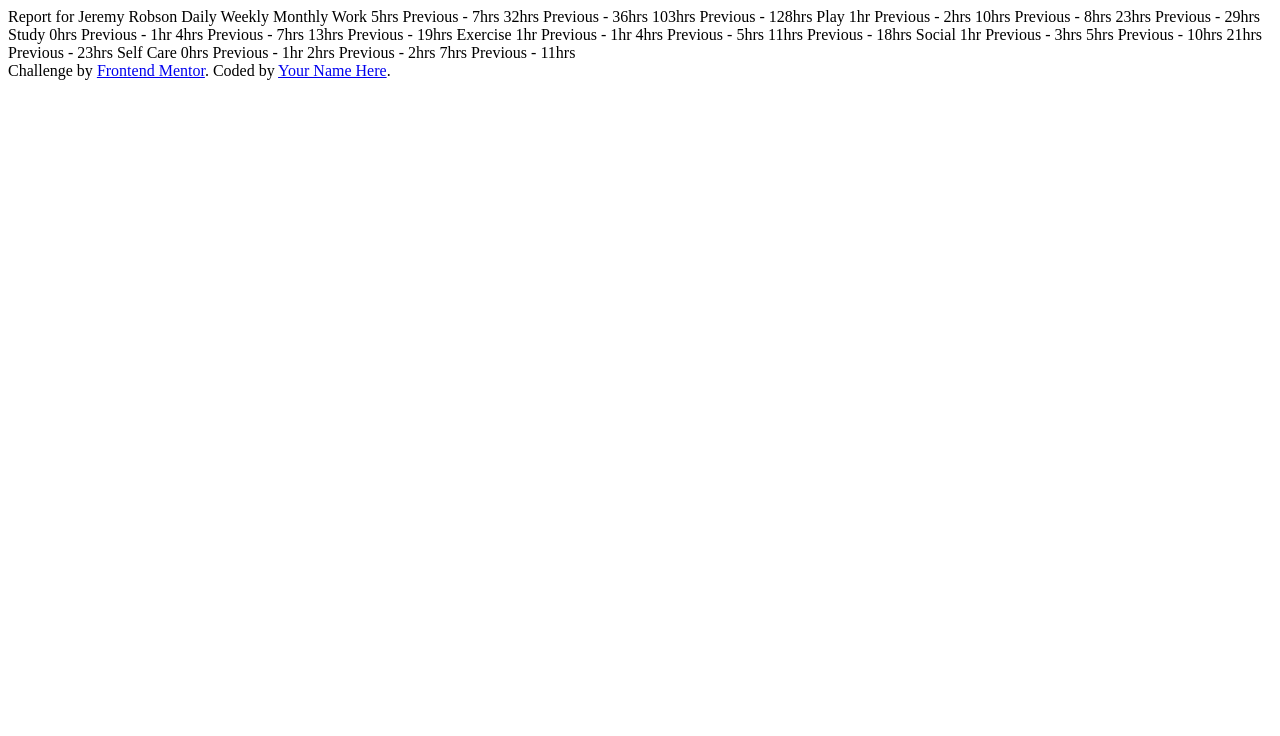
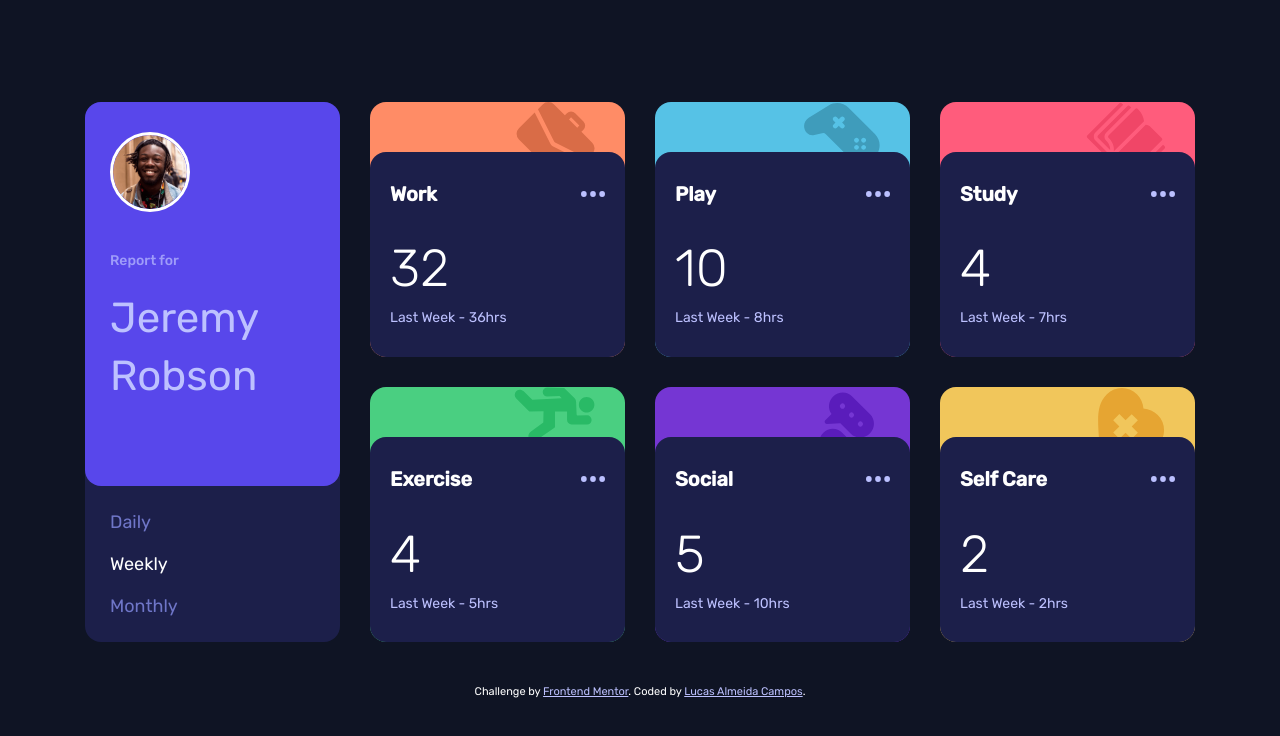
Before and after one commit to acamposlucas/time-tracking-dashboard, a plain HTML site: page index.html in a window 1280 px wide. Drawn offline with Linux system fonts and the light colour scheme.

Commit message:
not perfect but works

```diff
--- a/css/styles.css
+++ b/css/styles.css
@@ -26,18 +26,245 @@
   font-family: "Rubik", sans-serif;
 }
 
+html {
+  font-size: 62.5%;
+}
+
 body {
   align-items: center;
+  background-color: var(--clr-neutral-darkerblue);
+  display: grid;
+  place-items: center;
+  width: 100%;
+  min-height: 100vh;
+  padding: 8rem 2rem;
+}
+
+.tracker-cards {
+  display: grid;
+  gap: 2rem;
+  grid-auto-rows: max-content;
+  grid-template-columns: 1fr;
+  justify-items: center;
+  height: auto;
+  width: 100%;
+}
+
+@media screen and (min-width: 500px) {
+  .tracker-cards {
+    grid-template-columns: repeat(auto-fit, minmax(20rem, 1fr));
+    grid-template-rows: repeat(2, 1fr);
+    min-height: 51.8rem;
+    gap: 3rem;
+  }
+}
+
+@media screen and (min-width: 1110px) {
+  .tracker-cards {
+    max-width: 111rem;
+  }
+}
+
+.tracker {
+  background-color: var(--clr-neutral-darkblue);
+  width: 100%;
+  border-radius: 16px;
+}
+
+@media screen and (min-width: 1110px) {
+  .tracker {
+    grid-column: 1;
+    grid-row: span 2;
+  }
+}
+
+.card__menu {
+  align-items: center;
+  background-color: var(--clr-primary-blue);
+  border-radius: 16px;
   display: flex;
-  font-size: 18px;
-  justify-content: center;
-  height: 100vh;
+  gap: 1.5rem;
+  padding: 2.5rem;
+}
+
+@media screen and (min-width: 1110px) {
+  .card__menu {
+    flex-direction: column;
+    align-items: flex-start;
+    gap: 4rem;
+    padding: 3rem 2.5rem 8rem 2.5rem;
+  }
+}
+
+.card__image {
+  height: 80px;
+  border: 3px solid #fff;
+  border-radius: 100%;
+}
+
+.card__report__content p {
+  color: var(--clr-neutral-paleblue);
+  font-weight: var(--fw-500);
+  font-size: 14px;
+  opacity: 0.7;
+}
+
+.card__report__content h1 {
+  color: var(--clr-neutral-paleblue);
+  font-weight: var(--fw-400);
+  font-size: 2.2rem;
+  line-height: 1.4;
+}
+
+@media screen and (min-width: 1110px) {
+  .card__report__content h1 {
+    margin-top: 2rem;
+    font-size: 4.2rem;
+  }
+}
+
+.card__options {
+  display: flex;
+  gap: 2rem;
+  justify-content: space-between;
+  padding: 2.5rem;
+}
+
+@media screen and (min-width: 1110px) {
+  .card__options {
+    flex-direction: column;
+    gap: 2rem;
+    align-items: flex-start;
+  }
+}
+
+.card__option {
+  border: none;
+  background-color: transparent;
+  color: var(--clr-neutral-desblue);
+  cursor: pointer;
+  font-weight: var(--fw-400);
+  font-size: 1.8rem;
+}
+
+.active {
+  color: #fff;
+  transition: ease-in-out 500ms;
+}
+
+/* .card__option:active,
+.card__option:focus,
+.card__option:hover {
+  color: #fff;
+} */
+
+.tag__tracker {
+  border-radius: 16px;
+  background-repeat: no-repeat;
+  background-position: top right 3rem;
+
+  padding-top: 5rem;
+  width: 100%;
+}
+
+.tag__tracker.work {
+  background-color: var(--clr-work);
+  background-image: url(../images/icon-work.svg);
+}
+
+.tag__tracker.play {
+  background-color: var(--clr-play);
+  background-image: url(../images/icon-play.svg);
+}
+
+.tag__tracker.study {
+  background-color: var(--clr-study);
+  background-image: url(../images/icon-study.svg);
+}
+
+.tag__tracker.exercise {
+  background-color: var(--clr-exercise);
+  background-image: url(../images/icon-exercise.svg);
+}
+
+.tag__tracker.social {
+  background-color: var(--clr-social);
+  background-image: url(../images/icon-social.svg);
+}
+.tag__tracker.self-care {
+  background-color: var(--clr-selfcare);
+  background-image: url(../images/icon-self-care.svg);
+}
+
+.tag__tracker__info {
+  background-color: var(--clr-neutral-darkblue);
+  border-radius: 16px;
+  cursor: pointer;
+  display: grid;
+  gap: 1rem;
+  height: 100%;
+  padding: 2rem;
+}
+
+.tag__tracker__info:hover {
+  background-color: var(--clr-neutral-desblue);
+}
+
+.tag__tracker__header,
+.tag__tracker__times {
+  display: flex;
+  align-items: center;
+  justify-content: space-between;
+}
+
+@media screen and (min-width: 1110px) {
+  .tag__tracker__times {
+    flex-direction: column;
+    align-items: flex-start;
+    justify-content: center;
+    gap: 1rem;
+  }
+}
+
+.tag__tracker__header h2 {
+  color: #fff;
+  font-size: 2rem;
+}
+
+.tag__tracker__header button {
+  background-image: url(../images/icon-ellipsis.svg);
+  background-repeat: no-repeat;
+  background-position: center center;
+  background-size: contain;
+  border: none;
+  background-color: transparent;
+  cursor: pointer;
+  width: 24px;
+  height: 10px;
+}
+
+.tag__tracker__times h3 {
+  color: #fff;
+  font-weight: var(--fw-300);
+  font-size: 2.8rem;
+}
+
+@media screen and (min-width: 1110px) {
+  .tag__tracker__times h3 {
+    font-size: 5.2rem;
+  }
+}
+
+.tag__tracker__times p {
+  color: var(--clr-neutral-paleblue);
+  font-size: 1.4rem;
 }
 
 .attribution {
   font-size: 11px;
   text-align: center;
+  color: #fff;
 }
 .attribution a {
-  color: hsl(228, 45%, 44%);
+  color: var(--clr-neutral-paleblue);
 }
--- a/index.html
+++ b/index.html
@@ -18,93 +18,36 @@
       href="https://fonts.googleapis.com/css2?family=Rubik:wght@300;400;500&display=swap"
       rel="stylesheet"
     />
+    <link rel="stylesheet" href="css/styles.css" />
+    <script defer src="js/main.js"></script>
 
     <title>Frontend Mentor | Time tracking dashboard</title>
   </head>
   <body>
-    Report for Jeremy Robson Daily Weekly Monthly Work 5hrs
-    <!-- daily -->
-    Previous - 7hrs
-    <!-- daily -->
-    32hrs
-    <!-- weekly -->
-    Previous - 36hrs
-    <!-- weekly -->
-    103hrs
-    <!-- monthly -->
-    Previous - 128hrs
-    <!-- monthly -->
-
-    Play 1hr
-    <!-- daily -->
-    Previous - 2hrs
-    <!-- daily -->
-    10hrs
-    <!-- weekly -->
-    Previous - 8hrs
-    <!-- weekly -->
-    23hrs
-    <!-- monthly -->
-    Previous - 29hrs
-    <!-- monthly -->
-
-    Study 0hrs
-    <!-- daily -->
-    Previous - 1hr
-    <!-- daily -->
-    4hrs
-    <!-- weekly -->
-    Previous - 7hrs
-    <!-- weekly -->
-    13hrs
-    <!-- monthly -->
-    Previous - 19hrs
-    <!-- monthly -->
-
-    Exercise 1hr
-    <!-- daily -->
-    Previous - 1hr
-    <!-- daily -->
-    4hrs
-    <!-- weekly -->
-    Previous - 5hrs
-    <!-- weekly -->
-    11hrs
-    <!-- monthly -->
-    Previous - 18hrs
-    <!-- monthly -->
-
-    Social 1hr
-    <!-- daily -->
-    Previous - 3hrs
-    <!-- daily -->
-    5hrs
-    <!-- weekly -->
-    Previous - 10hrs
-    <!-- weekly -->
-    21hrs
-    <!-- monthly -->
-    Previous - 23hrs
-    <!-- monthly -->
-
-    Self Care 0hrs
-    <!-- daily -->
-    Previous - 1hr
-    <!-- daily -->
-    2hrs
-    <!-- weekly -->
-    Previous - 2hrs
-    <!-- weekly -->
-    7hrs
-    <!-- monthly -->
-    Previous - 11hrs
-    <!-- monthly -->
-
+    <section class="tracker-cards">
+      <div class="tracker">
+        <div class="card__menu">
+          <img src="./images/image-jeremy.png" alt="" class="card__image" />
+          <div class="card__report__content">
+            <p>Report for</p>
+            <h1>Jeremy Robson</h1>
+          </div>
+        </div>
+        <div class="card__options">
+          <button class="card__option" data-option="daily">Daily</button>
+          <button class="card__option active" data-option="weekly">
+            Weekly
+          </button>
+          <button class="card__option" data-option="monthly">Monthly</button>
+        </div>
+      </div>
+    </section>
     <div class="attribution">
       Challenge by
       <a href="https://www.frontendmentor.io?ref=challenge" target="_blank"
         >Frontend Mentor</a
-      >. Coded by <a href="#">Your Name Here</a>.
+      >. Coded by
+      <a href="https://github.com/acamposlucas">Lucas Almeida Campos</a>.
     </div>
   </body>
 </html>
--- /dev/null
+++ b/js/main.js
@@ -0,0 +1,64 @@
+const url = `../data.json`;
+const buttons = document.querySelectorAll(".card__option");
+
+const clearAll = () => {
+  const tagTracker = document.querySelectorAll(".tag__tracker");
+
+  tagTracker.forEach((activity) => activity.remove());
+};
+
+const activateClickedButton = (button) => {
+  buttons.forEach((button) => button.classList.remove("active"));
+  button.classList.add("active");
+};
+
+const renderCards = async (clickedOption) => {
+  clearAll();
+  trackerCards = document.querySelector(".tracker-cards");
+
+  const data = await fetch(url);
+  const dataJson = await data.json();
+  console.log(dataJson);
+
+  const calcTimeframe = (option) => {
+    if (option === "daily") {
+      return "Yesterday";
+    } else if (option === "weekly") {
+      return "Last Week";
+    } else if (option === "monthly") {
+      return "Last Month";
+    }
+  };
+
+  dataJson.forEach((activity) => {
+    const name = activity.title;
+    const activityClass = name.toLowerCase().replace(" ", "-");
+    const timeframeData = activity.timeframes[clickedOption];
+    const previousTimeframe = calcTimeframe(clickedOption);
+    const div = document.createElement("div");
+    div.classList.add("tag__tracker", activityClass);
+    const stringToInject = `
+        <div class="tag__tracker__info">
+        <header class="tag__tracker__header">
+            <h2>${name}</h2>
+            <button class="tag__tracker__options"></button>
+        </header>
+        <div class="tag__tracker__times">
+            <h3 class="current__time">${timeframeData.current}</h3>
+            <p>${previousTimeframe} - ${timeframeData.previous}hrs</p>
+        </div>
+    `;
+    div.innerHTML = stringToInject;
+    trackerCards.append(div);
+  });
+};
+
+buttons.forEach((button) => {
+  button.addEventListener("click", () => {
+    activateClickedButton(button);
+    const clickedOption = button.dataset.option;
+    renderCards(clickedOption);
+  });
+});
+
+buttons[1].click();
```
Also changed, not shown: data.json (line endings or trailing spaces).
